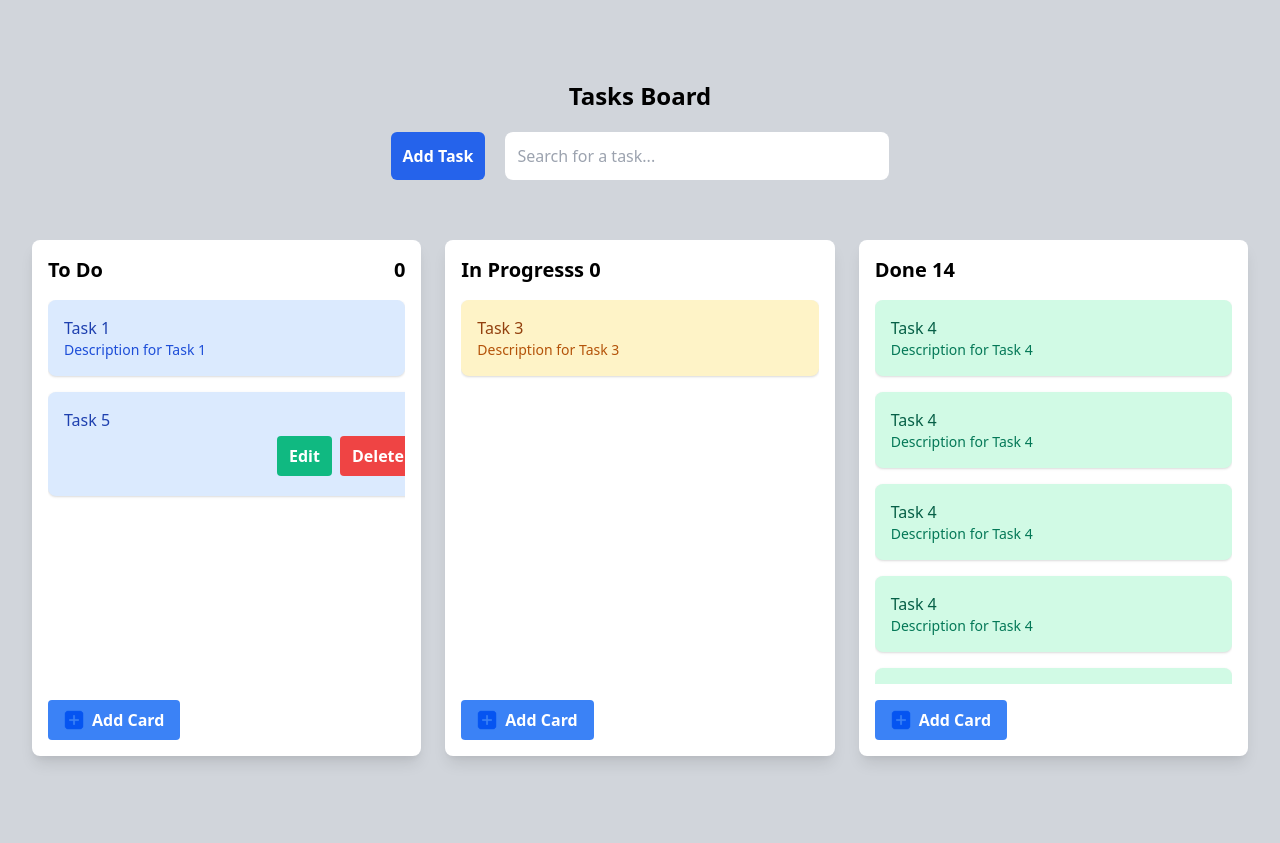
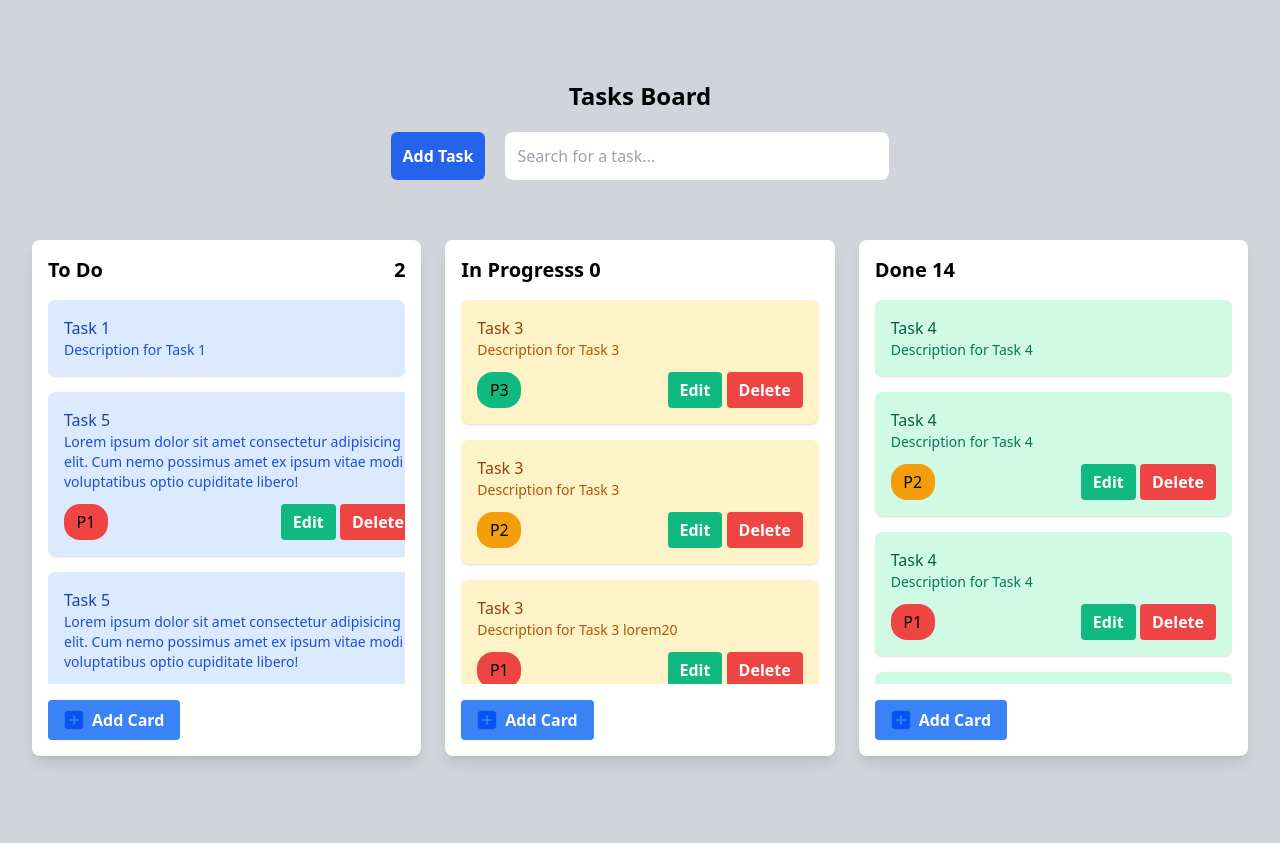
Before and after one commit to A-007481D/TaskFlow-Planning-Software, a website: page dist/dashboard.html in a window 1280 px wide. Drawn offline with nearby package versions, Linux system fonts and the light colour scheme.

Commit message:
added the priority icon

```diff
--- a/dist/dashboard.html
+++ b/dist/dashboard.html
@@ -73,11 +73,12 @@
         <div class="flex space-x-4">
           <div class="flex-1">
             <label class="ml-1">Name</label>
-          <input class="rounded-lg px-3 py-2 h-12 w-full bg-white-200" type="text" placeholder="Task title">
+            <input id="taskTitle" class="rounded-lg px-3 py-2 h-12 w-full bg-white-200" type="text"
+              placeholder="Task title">
           </div>
           <div class="flex-1">
             <label class="ml-1">Status</label>
-          <select class="rounded-md px-3 py-2 h-12 w-full">
+            <select id="taskStatus" class="rounded-md px-3 py-2 h-12 w-full">
               <option>Select Status</option>
               <option>To Do</option>
               <option>In Progress</option>
@@ -105,12 +106,17 @@
 
         <div>
           <label class="ml-1">Description</label>
-        <textarea class="rounded-lg px-3 py-2 h-24 w-full resize-none" placeholder="Description"></textarea>
+          <textarea id="taskDescription" class="rounded-lg px-3 py-2 h-24 w-full resize-none"
+            placeholder="Description"></textarea>
         </div>
 
         <div class="flex justify-start space-x-4 mt-4">
-        <button class="bg-blue-600 hover:bg-blue-700 text-white font-medium rounded-md px-4 py-2">Create</button>
-        <button id="closeModal" class=" bg-gray-500 hover:bg-red-700 text-black font-medium rounded-md px-4 py-2">Cancel</button>
+          <button id="createTask"
+            class=" createTask bg-blue-600 hover:bg-blue-700 text-white font-medium rounded-md px-4 py-2">Create
+          </button>
+          <button id="closeModal"
+            class=" bg-gray-500 hover:bg-red-700 text-black font-medium rounded-md px-4 py-2">Cancel
+          </button>
         </div>
       </div>
     </div>
@@ -125,13 +131,13 @@
         <!-- To Do Column -->
         <div class="bg-white rounded-lg shadow-lg p-4 ">
           <h2 class=" flex justify-between text-xl font-semibold mb-4"> <span>To Do</span>
-            <span>0</span>
+            <span>2</span>
           </h2>
+          <div class="space-y-4">
 
-          <div class="space-y-4">
-            <div class="space-y-4 h-96 overflow-y-auto">
+            <div id="todoColumn" class="space-y-4 h-96 overflow-y-auto">
               <div class="bg-blue-100 rounded-lg p-4 shadow cursor-pointer" draggable="true">
-                <h3 class="font-medium text-blue-800">Task 1</h3>
+                <h3 class="font-medium text-blue-800 ">Task 1</h3>
                 <p class="text-sm text-blue-700">Description for Task 1</p>
               </div>
 
@@ -140,12 +146,34 @@
 
               <div class="container w-96 bg-blue-100 rounded-lg p-4 shadow cursor-pointer" draggable="true">
                 <h3 class="font-medium text-blue-800">Task 5</h3>
-                <p class="text-sm text-blue-700">
+                <p class="text-sm text-blue-700"> Lorem ipsum dolor sit amet consectetur adipisicing elit. Cum nemo
+                  possimus amet ex ipsum vitae modi voluptatibus optio cupiditate libero!
                 </p>
-                <div class="flex justify-end space-x-2 my-1">
-                  <button class="bg-green-500 hover:bg-green-700 text-white font-bold py-2 px-3 rounded">Edit</button>
+                <div class="flex justify-between space-x-2 mt-3">
+                  <button
+                    class="bg-red-500 rounded-2xl w-11 ">P1
+                  </button>
 
-                  <button class="bg-red-500 hover:bg-red-700 text-white font-bold py-2 px-3 rounded">Delete</button>
+                  <div>
+                    <button class="bg-green-500 hover:bg-green-700 text-white font-bold py-1.5 px-3 rounded">Edit</button>
+                    <button class="bg-red-500 hover:bg-red-700 text-white font-bold py-1.5 px-3 rounded">Delete</button>
+                  </div>
+                </div>
+              </div>
+              <div class="container w-96 bg-blue-100 rounded-lg p-4 shadow cursor-pointer" draggable="true">
+                <h3 class="font-medium text-blue-800">Task 5</h3>
+                <p class="text-sm text-blue-700"> Lorem ipsum dolor sit amet consectetur adipisicing elit. Cum nemo
+                  possimus amet ex ipsum vitae modi voluptatibus optio cupiditate libero!
+                </p>
+                <div class="flex justify-between space-x-2 mt-3">
+                  <button
+                    class="bg-red-500 rounded-2xl w-11 ">P1
+                  </button>
+
+                  <div>
+                    <button class="bg-green-500 hover:bg-green-700 text-white font-bold py-1.5 px-3 rounded">Edit</button>
+                    <button class="bg-red-500 hover:bg-red-700 text-white font-bold py-1.5 px-3 rounded">Delete</button>
+                  </div>
                 </div>
               </div>
 
@@ -170,10 +198,50 @@
           </h2>
           <div class="space-y-4">
             <div class="space-y-4 h-96 overflow-y-auto">
+
               <div class="bg-yellow-100 rounded-lg p-4 shadow cursor-pointer" draggable="true">
                 <h3 class="font-medium text-yellow-800">Task 3</h3>
                 <p class="text-sm text-yellow-700">Description for Task 3</p>
+                <div class="flex justify-between space-x-2 mt-3">
+                  <button
+                    class="bg-green-500 rounded-2xl w-11 ">P3
+                  </button>
+
+                  <div>
+                    <button class="bg-green-500 hover:bg-green-700 text-white font-bold py-1.5 px-3 rounded">Edit</button>
+                    <button class="bg-red-500 hover:bg-red-700 text-white font-bold py-1.5 px-3 rounded">Delete</button>
                   </div>
+                </div>
+              </div>
+
+              <div class="bg-yellow-100 rounded-lg p-4 shadow cursor-pointer" draggable="true">
+                <h3 class="font-medium text-yellow-800">Task 3</h3>
+                <p class="text-sm text-yellow-700">Description for Task 3</p>
+                <div class="flex justify-between space-x-2 mt-3">
+                  <button
+                    class="bg-yellow-500 rounded-2xl w-11 ">P2
+                  </button>
+                  <div>
+                    <button class="bg-green-500 hover:bg-green-700 text-white font-bold py-1.5 px-3 rounded">Edit</button>
+                    <button class="bg-red-500 hover:bg-red-700 text-white font-bold py-1.5 px-3 rounded">Delete</button>
+                  </div>
+                </div>
+              </div>
+              <div class="bg-yellow-100 rounded-lg p-4 shadow cursor-pointer" draggable="true">
+                <h3 class="font-medium text-yellow-800">Task 3</h3>
+                <p class="text-sm text-yellow-700">Description for Task 3 lorem20</p>
+                <div class="flex justify-between space-x-2 mt-3">
+                  <button
+                    class="bg-red-500 rounded-2xl w-11 ">P1
+                  </button>
+                  <div>
+                    <button class="bg-green-500 hover:bg-green-700 text-white font-bold py-1.5 px-3 rounded">Edit</button>
+                    <button class="bg-red-500 hover:bg-red-700 text-white font-bold py-1.5 px-3 rounded">Delete</button>
+                  </div>
+                </div>
+              </div>
+
+
 
 
 
@@ -200,10 +268,28 @@
               <div class="bg-green-100 rounded-lg p-4 shadow cursor-pointer" draggable="true">
                 <h3 class="font-medium text-green-800">Task 4</h3>
                 <p class="text-sm text-green-700">Description for Task 4</p>
+                <div class="flex justify-between space-x-2 mt-3">
+                  <button
+                    class="bg-yellow-500 rounded-2xl w-11 ">P2
+                  </button>
+                  <div>
+                    <button class="bg-green-500 hover:bg-green-700 text-white font-bold py-1.5 px-3 rounded">Edit</button>
+                    <button class="bg-red-500 hover:bg-red-700 text-white font-bold py-1.5 px-3 rounded">Delete</button>
+                  </div>
+                </div>
               </div>
               <div class="bg-green-100 rounded-lg p-4 shadow cursor-pointer" draggable="true">
                 <h3 class="font-medium text-green-800">Task 4</h3>
                 <p class="text-sm text-green-700">Description for Task 4</p>
+                <div class="flex justify-between space-x-2 mt-3">
+                  <button
+                    class="bg-red-500 rounded-2xl w-11 ">P1
+                  </button>
+                  <div>
+                    <button class="bg-green-500 hover:bg-green-700 text-white font-bold py-1.5 px-3 rounded">Edit</button>
+                    <button class="bg-red-500 hover:bg-red-700 text-white font-bold py-1.5 px-3 rounded">Delete</button>
+                  </div>
+                </div>
               </div>
               <div class="bg-green-100 rounded-lg p-4 shadow cursor-pointer" draggable="true">
                 <h3 class="font-medium text-green-800">Task 4</h3>
--- a/dist/script.js
+++ b/dist/script.js
@@ -1,5 +1,5 @@
 'use strict'
-
+// modal open & close
 const openModalButton = document.getElementById('openModal');
 const modalOverlay = document.getElementById('modalOverlay');
 const closeModalButton = document.getElementById('closeModal');
@@ -11,3 +11,13 @@ openModalButton.addEventListener('click', () => {
 closeModalButton.addEventListener('click', () => {
     modalOverlay.classList.add('hidden');
 });
+
+
+// add task
+
+let array =[''];
+
+
+function appen1() {
+
+}
```
Lines whose indentation alone changed are shown as unchanged.
